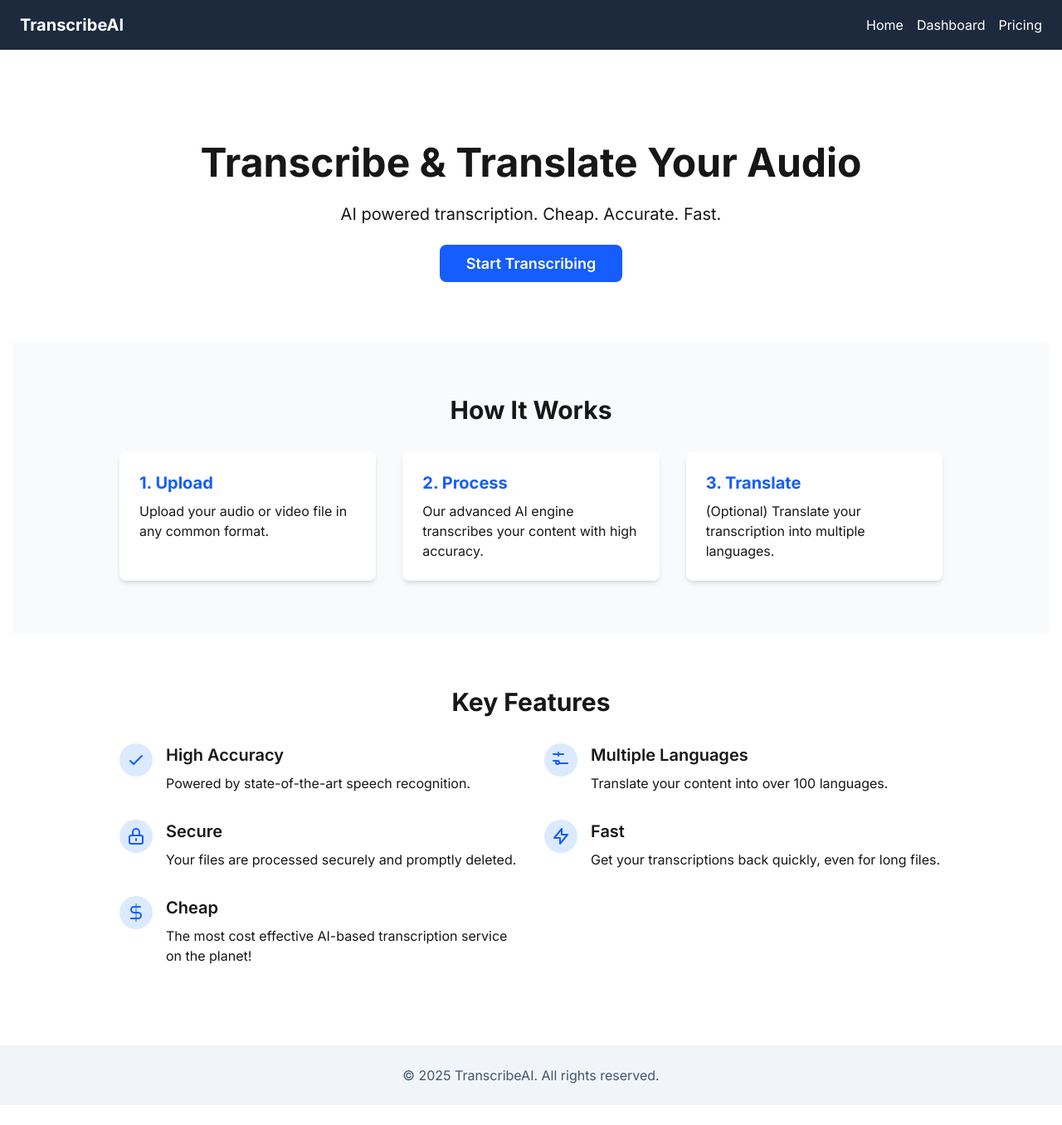
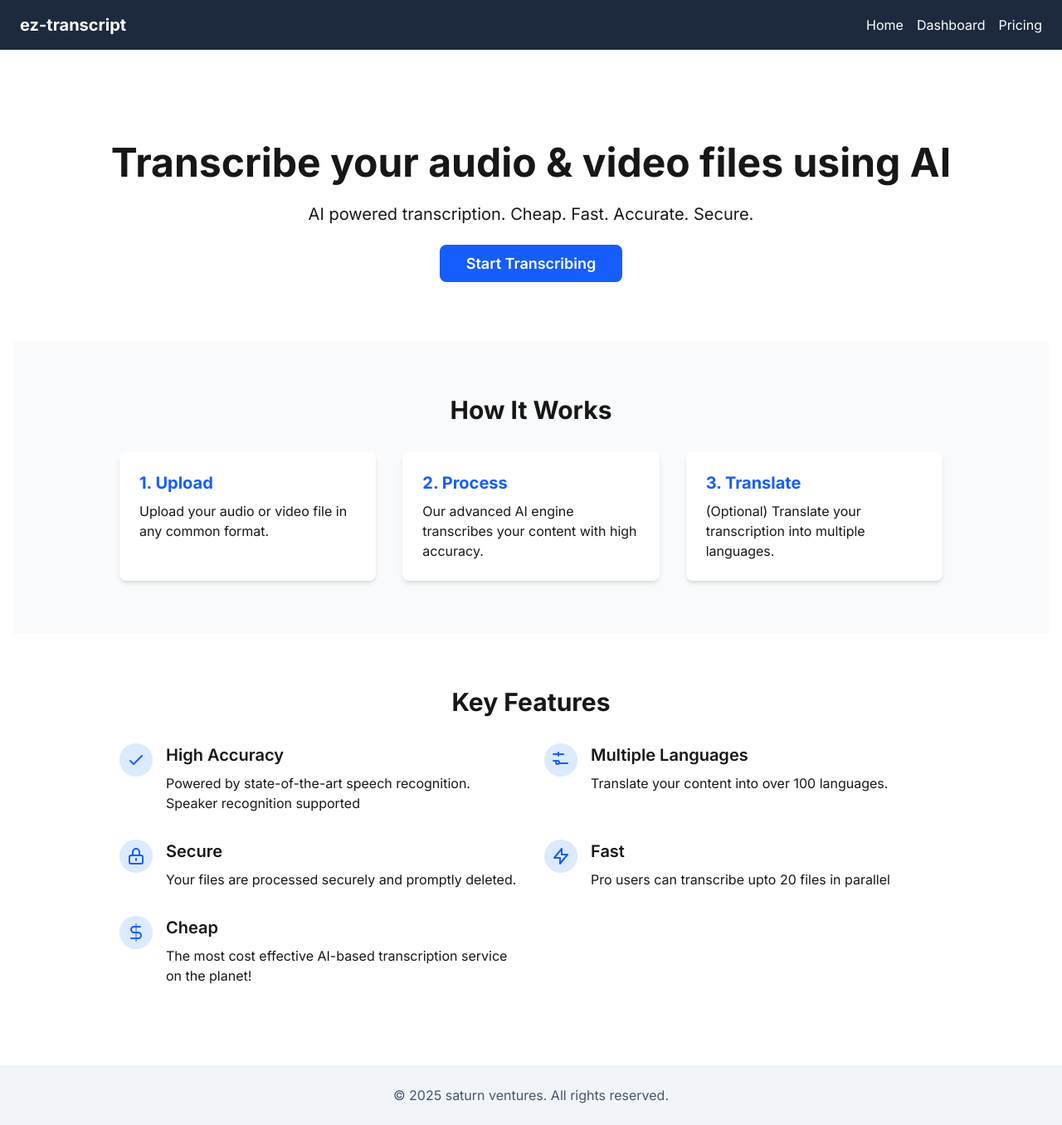
Before and after one commit to abdullaha24/ez-transcript, a Next.js app: page / in a window 1280 px wide. Shown: the whole page at 83% size. Before the commit the page ends 1332 px from the top, so only its background shows below. Built offline with nearby package versions, Linux system fonts and the light colour scheme.

Commit message:
changed name to ez-transcript.

```diff
--- a/src/app/layout.js
+++ b/src/app/layout.js
@@ -5,7 +5,7 @@ const inter = Inter({ subsets: ['latin'] });
 
 export const metadata = {
   title: 'EZ-Transcript',
-  description: 'The most cost efficient AI-powered transcription and translation service',
+  description: 'Cost efficient and accurate AI-powered transcription and translation service',
 };
 
 export default function RootLayout({ children }) {
@@ -14,7 +14,7 @@ export default function RootLayout({ children }) {
       <body className={inter.className}>
         <header className="py-4 px-6 bg-slate-800 text-white">
           <div className="container mx-auto flex justify-between items-center">
-            <h1 className="text-xl font-bold">TranscribeAI</h1>
+            <h1 className="text-xl font-bold">ez-transcript</h1>
             <nav>
               <ul className="flex gap-4">
                 <li><a href="/" className="hover:underline">Home</a></li>
@@ -27,7 +27,7 @@ export default function RootLayout({ children }) {
         <main className="container mx-auto py-8 px-4">{children}</main>
         <footer className="py-6 px-6 bg-slate-100">
           <div className="container mx-auto text-center text-slate-600">
-            <p>© {new Date().getFullYear()} TranscribeAI. All rights reserved.</p>
+            <p>© {new Date().getFullYear()} saturn ventures. All rights reserved.</p>
           </div>
         </footer>
       </body>
--- a/src/app/page.js
+++ b/src/app/page.js
@@ -4,9 +4,9 @@ export default function Home() {
   return (
     <div className="flex flex-col items-center">
       <section className="text-center py-20">
-        <h1 className="text-5xl font-bold mb-6">Transcribe & Translate Your Audio</h1>
+        <h1 className="text-5xl font-bold mb-6">Transcribe your audio & video files using AI</h1>
         <p className="text-xl mb-8 max-w-2xl mx-auto">
-          AI powered transcription. Cheap. Accurate. Fast.
+          AI powered transcription. Cheap. Fast. Accurate. Secure.
         </p>
         <Link
           href="/transcribe"
@@ -48,7 +48,7 @@ export default function Home() {
               </div>
               <div>
                 <h3 className="text-xl font-semibold mb-2">High Accuracy</h3>
-                <p>Powered by state-of-the-art speech recognition.</p>
+                <p>Powered by state-of-the-art speech recognition. Speaker recognition supported</p>
               </div>
             </div>
             <div className="flex items-start">
@@ -81,7 +81,7 @@ export default function Home() {
               </div>
               <div>
                 <h3 className="text-xl font-semibold mb-2">Fast</h3>
-                <p>Get your transcriptions back quickly, even for long files.</p>
+                <p>Pro users can transcribe upto 20 files in parallel</p>
               </div>
             </div>
             <div className="flex items-start justfiy-center">
```
